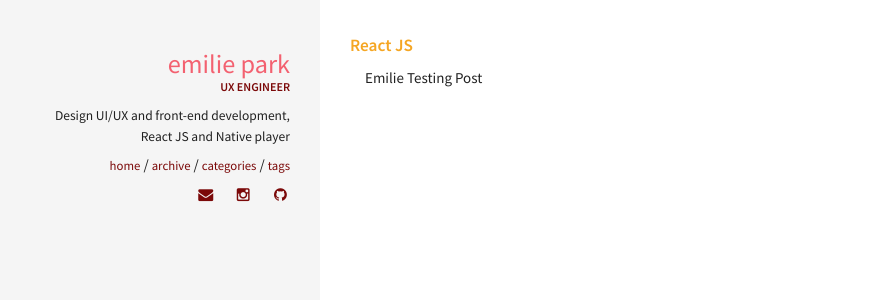
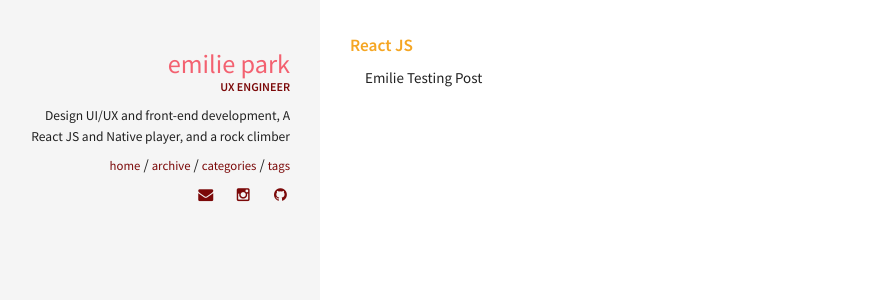
Before and after one commit to emiliempark/emiliempark.github.io, a Jekyll site: the page built from tags.html, in a window 1280 px wide. Shown: the part 285-585 px from the top of the page, without its empty margins (0-890 px from the left). Built offline with Jekyll 4.4.1, drawn with Linux system fonts in a browser that asks for light colours.

```diff
--- a/_config.yml
+++ b/_config.yml
@@ -36,7 +36,7 @@ owner:
   name: Emilie Park
   # avatar:
   job: "UX Engineer"
-  bio: "Design UI/UX and front-end development, React JS and Native player"
+  bio: "Design UI/UX and front-end development, A React JS and Native player, and a rock climber"
   email: emiliempark@gmail.com
   disqus-shortname:
   twitter: #username
```
